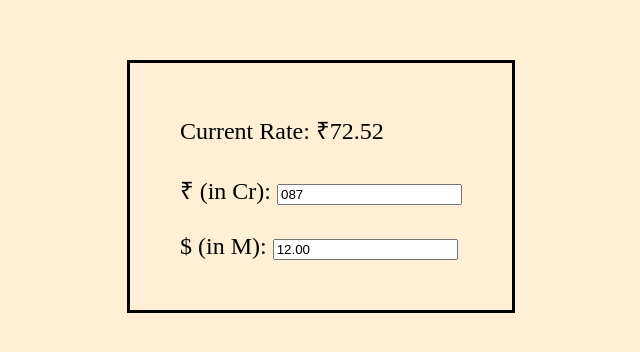
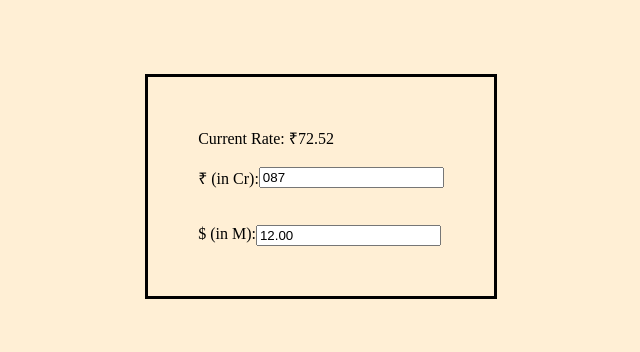
Before and after one commit to raftar2097/currency, a plain HTML site: page index.html in a window 1280 px wide. Shown: the part 214-566 px from the top of the page, without its empty margins (319-959 px from the left). Drawn offline with Linux system fonts and the light colour scheme.

Commit message:
made some improvement

```diff
--- a/index.html
+++ b/index.html
@@ -12,10 +12,10 @@
         <div class="rishab1">
             <div id="real">Current Rate: ₹72.52</div>
             <br>
-            <label>₹ (in Cr): <input id="input" type="number" value="087"></label>
+            <label><div style="display: flex;"><div>₹ (in Cr): </div><div><input id="input" type="number" value="087"></div></div></label>
             <br>
             <br>
-            <label>$ (in M): <input id="output" type="number" value="12.00"></label>
+            <label><div style="display: flex;"><div>$ (in M): </div><div><input id="output" type="number" value="12.00"></div></div></label>
         </div>
     </div>
 </body>
--- a/style.css
+++ b/style.css
@@ -6,7 +6,7 @@ body{
     align-items: center;
     justify-content: center;
     height: 100%;
-    font-size: 1.5em;
+    font-size: 1.5gitem;
 }
 .rishab1{
     padding:50px;
```
